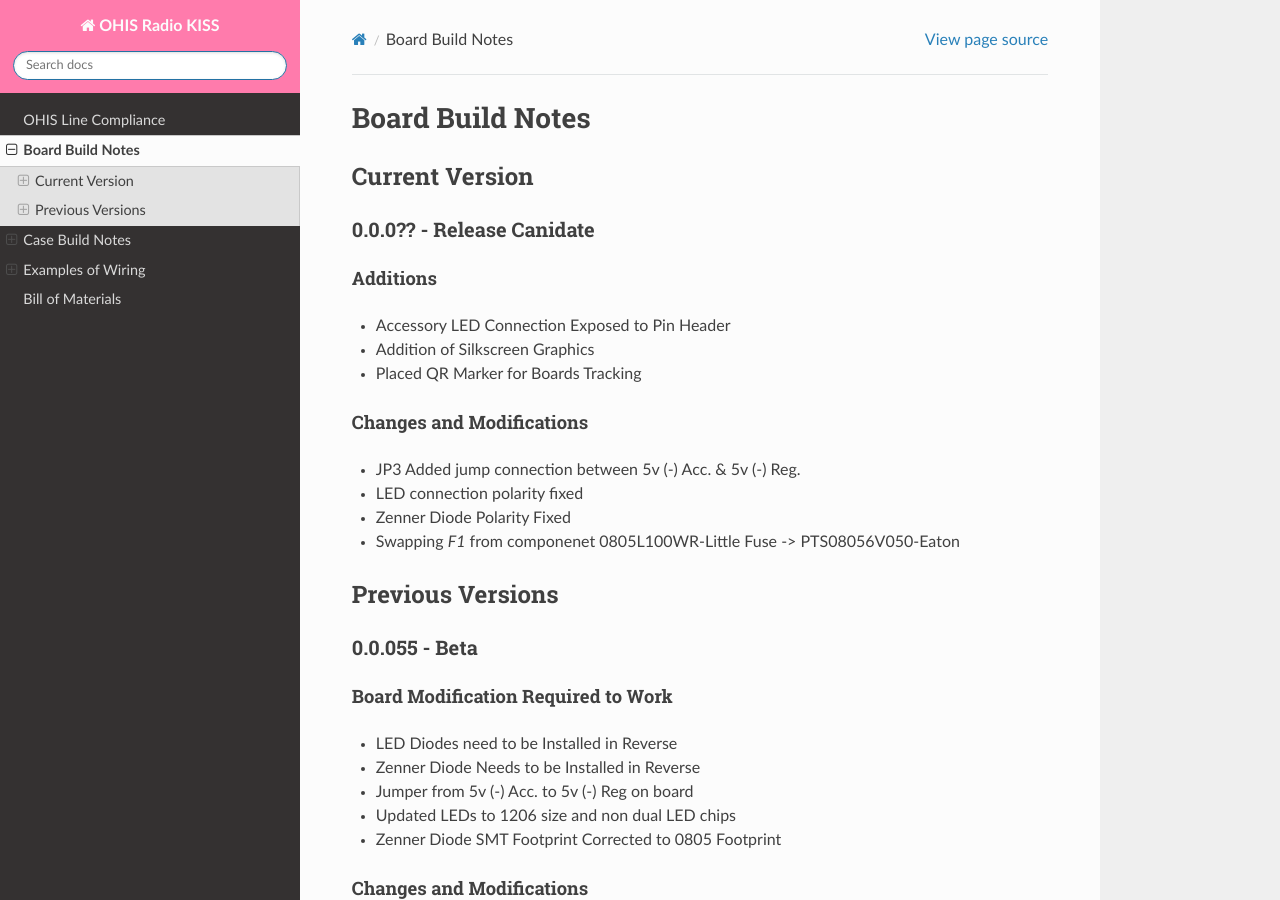
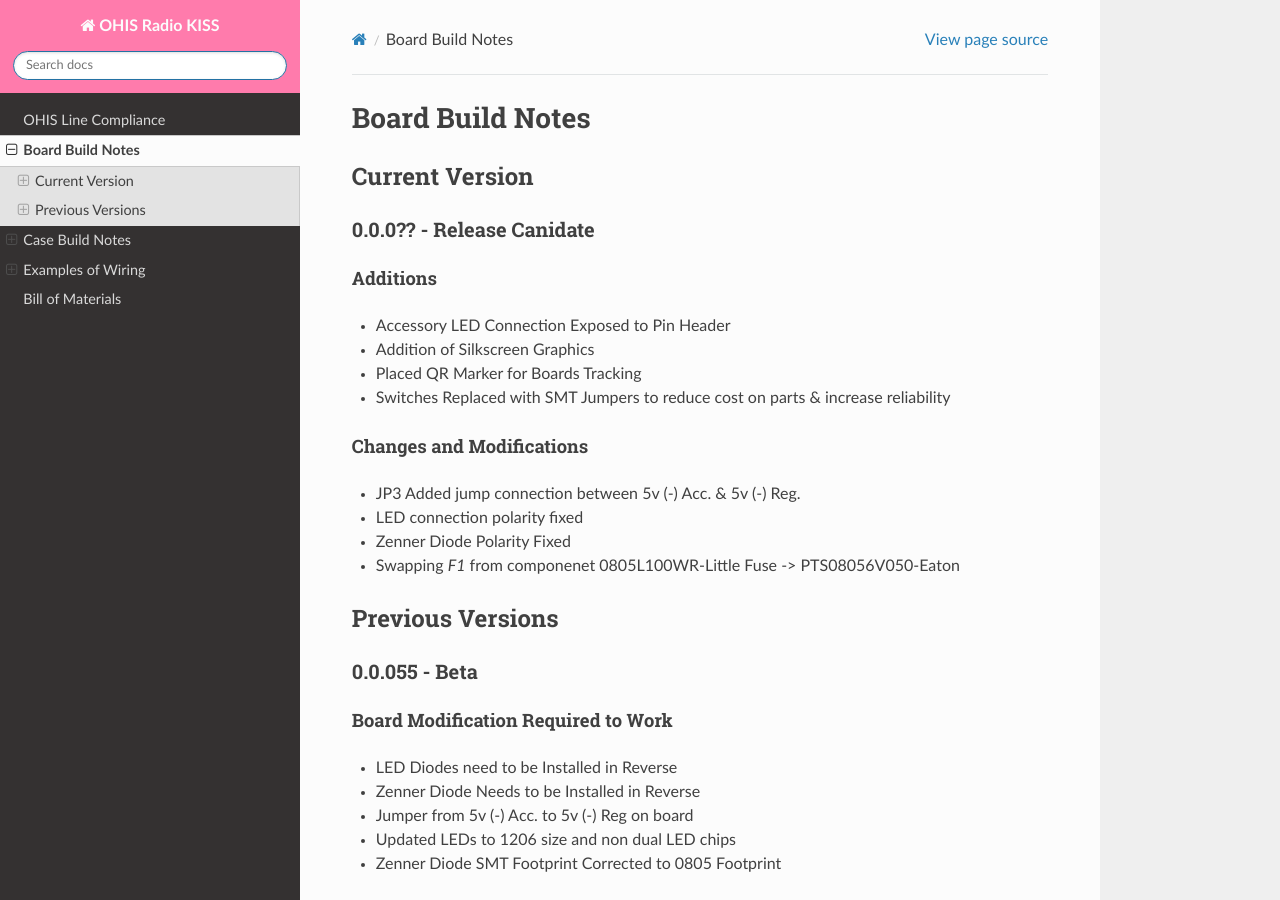
Before and after one commit to un-creatrix/OHIS-Radio_KISS, a Sphinx documentation site: the page built from docs/source/designs.rst, in a window 1280 px wide and 900 px high. Built offline with Sphinx 7.4.7 and the Read the Docs theme 3.1.0, drawn with Linux system fonts in a browser that asks for light colours; pages that are not in the unit, such as notebooks, are missing from menus.

Commit message:
Update designs.rst

```diff
--- a/docs/source/designs.rst
+++ b/docs/source/designs.rst
@@ -14,7 +14,7 @@ Additions
 * Accessory LED Connection Exposed to Pin Header
 * Addition of Silkscreen Graphics
 * Placed QR Marker for Boards Tracking
-
+* Switches Replaced with SMT Jumpers to reduce cost on parts & increase reliability
 
 Changes and Modifications
 -------------------------
```
